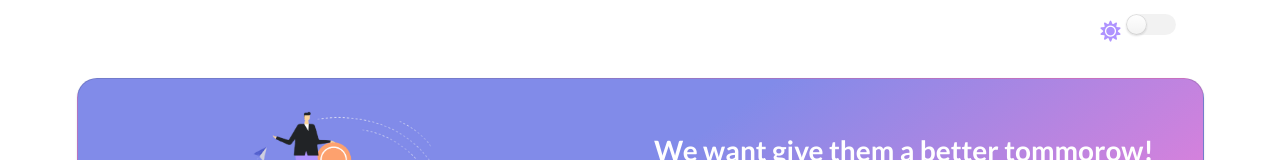
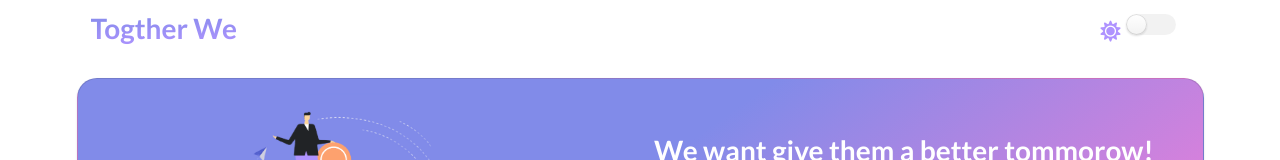
Before and after one commit to dewminGH/2022_AxisTech_Assignment, a React app: page / in a window 1280 px wide. Shown: the top 160 px of the page. Built offline with nearby package versions, Linux system fonts and the light colour scheme; no server answers.

Commit message:
fin-css-edit-fin

```diff
--- a/src/components/BKgroundmode.js
+++ b/src/components/BKgroundmode.js
@@ -13,6 +13,7 @@ class BackGroundMode extends Component{
         return(
             <div className="ui right aligned  segment segment-chkbox"
             style={{backgroundColor: BG.BGcolor}}>
+              <h1 className="ui header title-header">{this.props.title}</h1>
               <i className={`${BG.icon.type} icon large`}
               style={{color: BG.icon.color}}></i>
               <div className="ui toggle checkbox" onClick={()=> this.props.ColorMode(mode)}>
--- a/src/components/app.js
+++ b/src/components/app.js
@@ -24,7 +24,7 @@ class App extends Component {
             <div style={{backgroundColor: Theme.BG_color}}>
             <div className="ui container" >
 
-                <BackGroundMode/>
+                <BackGroundMode title='Togther We'/>
                 <TopHeaderSegment
                 title={TopSegment_title}
                 buttonName={TopSegment_buttonName}
--- a/src/css/backgroundmode.css
+++ b/src/css/backgroundmode.css
@@ -8,3 +8,14 @@
     box-shadow: none !important;
     border: none !important;
 }
+
+.title-header{
+    margin-right: 60% !important;
+    position: absolute !important;
+    font-weight: bold !important;
+    background: linear-gradient(177.68deg, #818BE9 1.95%, #AF93FF 98.06%);
+    -webkit-background-clip: text;
+    -webkit-text-fill-color: transparent;
+    background-clip: text;
+
+}
```
